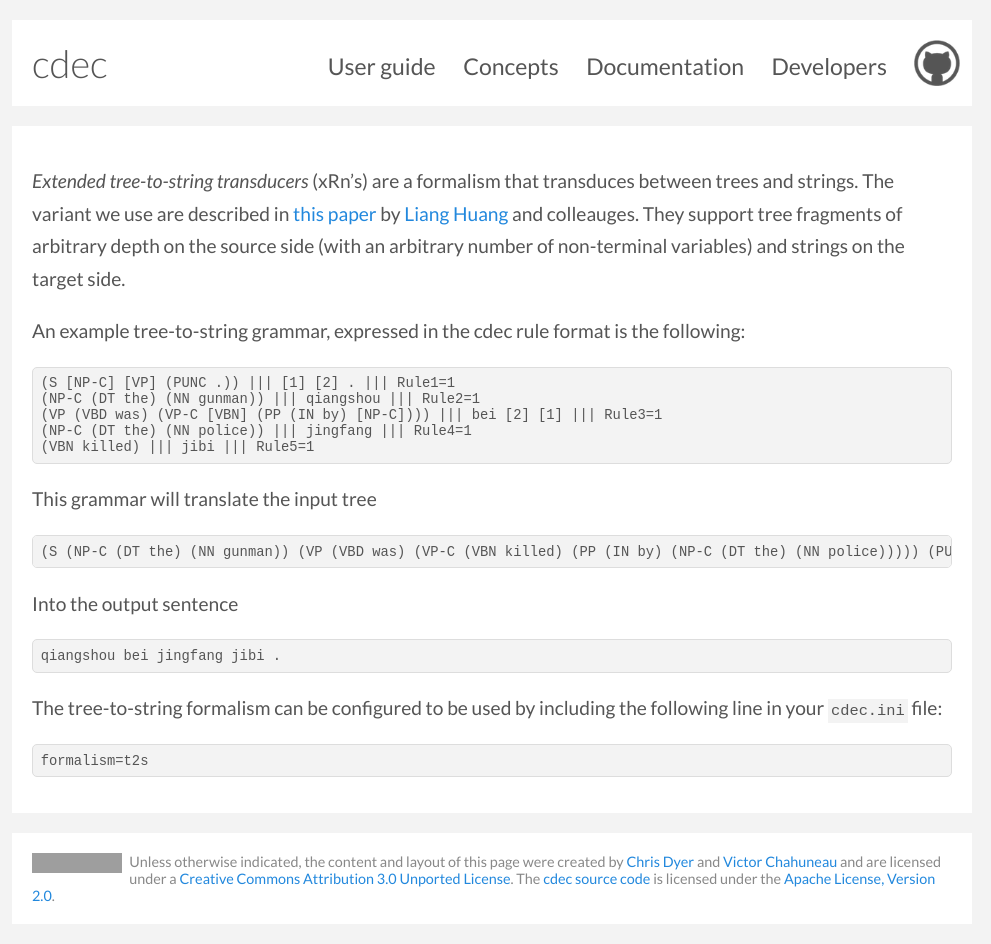
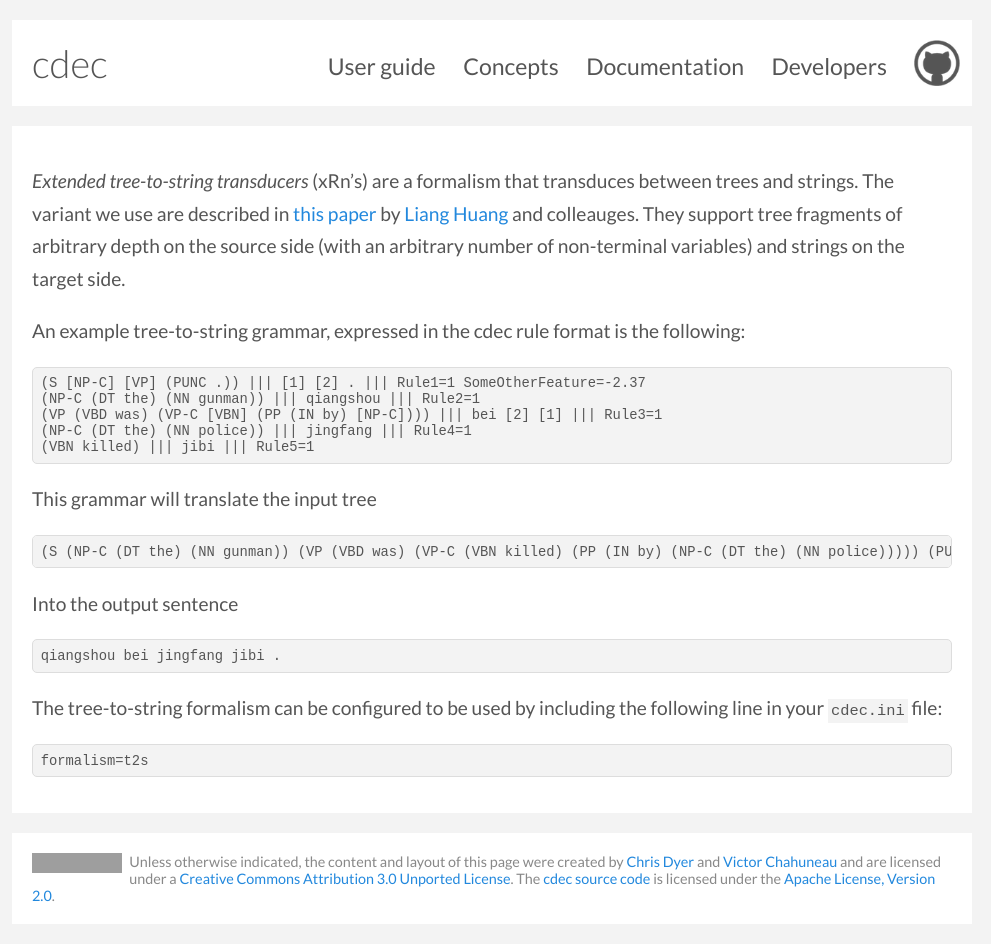
Before and after one commit to cdec/cdec.github.com, a Jekyll site: the page built from concepts/xrlns.md, in a window 1280 px wide. Shown: the whole page, without its empty margins (148-1139 px from the left). Built offline with Jekyll 4.4.1, drawn with Linux system fonts in a browser that asks for light colours; some web fonts are replaced; Markdown is read by kramdown in place of the engine named in the settings; grey boxes are pictures that could not be loaded.

Commit message:
t2s stuff

```diff
--- a/concepts/xrlns.md
+++ b/concepts/xrlns.md
@@ -6,7 +6,7 @@ title: Extended tree-to-string transducers
 
 An example tree-to-string grammar, expressed in the cdec rule format is the following:
 
-    (S [NP-C] [VP] (PUNC .)) ||| [1] [2] . ||| Rule1=1
+    (S [NP-C] [VP] (PUNC .)) ||| [1] [2] . ||| Rule1=1 SomeOtherFeature=-2.37
     (NP-C (DT the) (NN gunman)) ||| qiangshou ||| Rule2=1
     (VP (VBD was) (VP-C [VBN] (PP (IN by) [NP-C]))) ||| bei [2] [1] ||| Rule3=1
     (NP-C (DT the) (NN police)) ||| jingfang ||| Rule4=1
```
